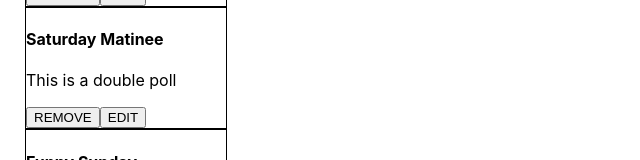
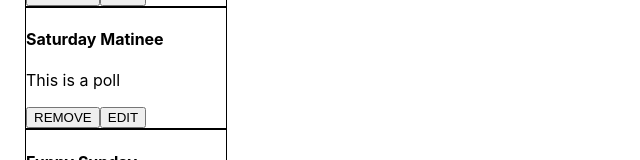
Before and after one commit to danielforkner/movie-ballot-app, a React (Create React App) app: page / in a window 1280 px wide. Shown: the part 352-512 px from the top of the page, without its empty margins (0-640 px from the left). Built offline with nearby package versions, Linux system fonts and the light colour scheme.

Commit message:
transitioning the way data is structured to allow more dynamic options creation

```diff
--- a/src/App.js
+++ b/src/App.js
@@ -9,34 +9,42 @@ const dummyData = {
       id: 1,
       name: 'Friday Night',
       pollType: 'single',
-      options: {
-        option1: {
-          name: 'Option1',
-          movies: [{ name: 'Home Alone' }],
+      numOfOptions: 1,
+      options: [
+        {
+          option1: {
+            name: 'Option1',
+            movies: [],
+          },
         },
-      },
+      ],
     },
     {
       id: 2,
       name: 'Saturday Matinee',
-      pollType: 'double',
-      options: {
-        option1: {
-          name: 'Option1',
-          movies: [],
+      numOfOptions: 1,
+      options: [
+        {
+          option1: {
+            name: 'Option1',
+            movies: [],
+          },
         },
-      },
+      ],
     },
     {
       id: 3,
       name: 'Funny Sunday',
       pollType: 'triple',
-      options: {
-        option1: {
-          name: 'Option1',
-          movies: [],
+      numOfOptions: 1,
+      options: [
+        {
+          option1: {
+            name: 'Option1',
+            movies: [],
+          },
         },
-      },
+      ],
     },
   ],
 };
--- a/src/components/AddPollForm.jsx
+++ b/src/components/AddPollForm.jsx
@@ -28,7 +28,20 @@ const AddPollForm = (props) => {
 
     // fetch data
     try {
-      newPoll = { id: polls.info.length + 1, name: name, pollType: pollType }; // this will be a apiFetch
+      newPoll = {
+        id: polls.info.length + 1,
+        name: name,
+        pollType: pollType,
+        numOfOptions: 1,
+        options: [
+          {
+            option1: {
+              name: 'Option1',
+              movies: [],
+            },
+          },
+        ],
+      }; // this will be a apiFetch
       setPolls({
         info: { length: polls.info.length + 1 },
         data: [newPoll, ...polls.data],
--- a/src/components/Option.jsx
+++ b/src/components/Option.jsx
@@ -10,7 +10,8 @@ const Option = ({ setPolls, polls, currentPoll, pollID }) => {
   return (
     <Fragment>
       <div className="optionContainer">
-        <h4>{currentPoll.options.option1.name} (rename)</h4>
+        <h4>{currentPoll.options[0].option1.name} (rename)</h4>{' '}
+        {/*change bracket 0 to corresponding numOfOptions*/}
         <form
           onSubmit={async (e) => {
             e.preventDefault();
@@ -62,7 +63,7 @@ const Option = ({ setPolls, polls, currentPoll, pollID }) => {
                 className="option"
                 key={i}
                 onClick={() => {
-                  currentPoll.options.option1.movies.push(movie);
+                  currentPoll.options[0].option1.movies.push(movie); // change bracket 0 to the correct corresponding numOfOptions
                   setPolls({
                     info: polls.info,
                     data: [
@@ -78,7 +79,7 @@ const Option = ({ setPolls, polls, currentPoll, pollID }) => {
             );
           }, [])}
         </div>
-        <ChosenOptions chosen={currentPoll.options.option1.movies} />
+        <ChosenOptions chosen={currentPoll.options[0].option1.movies} />
       </div>
       <button className="generateLinkBtn">
         FINALIZE POLL AND GENERATE LINK
--- a/src/components/SinglePoll.jsx
+++ b/src/components/SinglePoll.jsx
@@ -14,7 +14,19 @@ const SinglePoll = ({ setPolls, polls }) => {
       <h1>
         {currentPoll.name}: #{currentPoll.id}
       </h1>
-
+      <button
+        onClick={() => {
+          currentPoll.options.push({
+            [`option${currentPoll.numOfOptions}`]: {
+              name: 'Option1',
+              movies: [],
+            },
+          });
+          currentPoll.numOfOptions += 1;
+        }}
+      >
+        Add Option
+      </button>
       <Option
         setPolls={setPolls}
         polls={polls}
```
